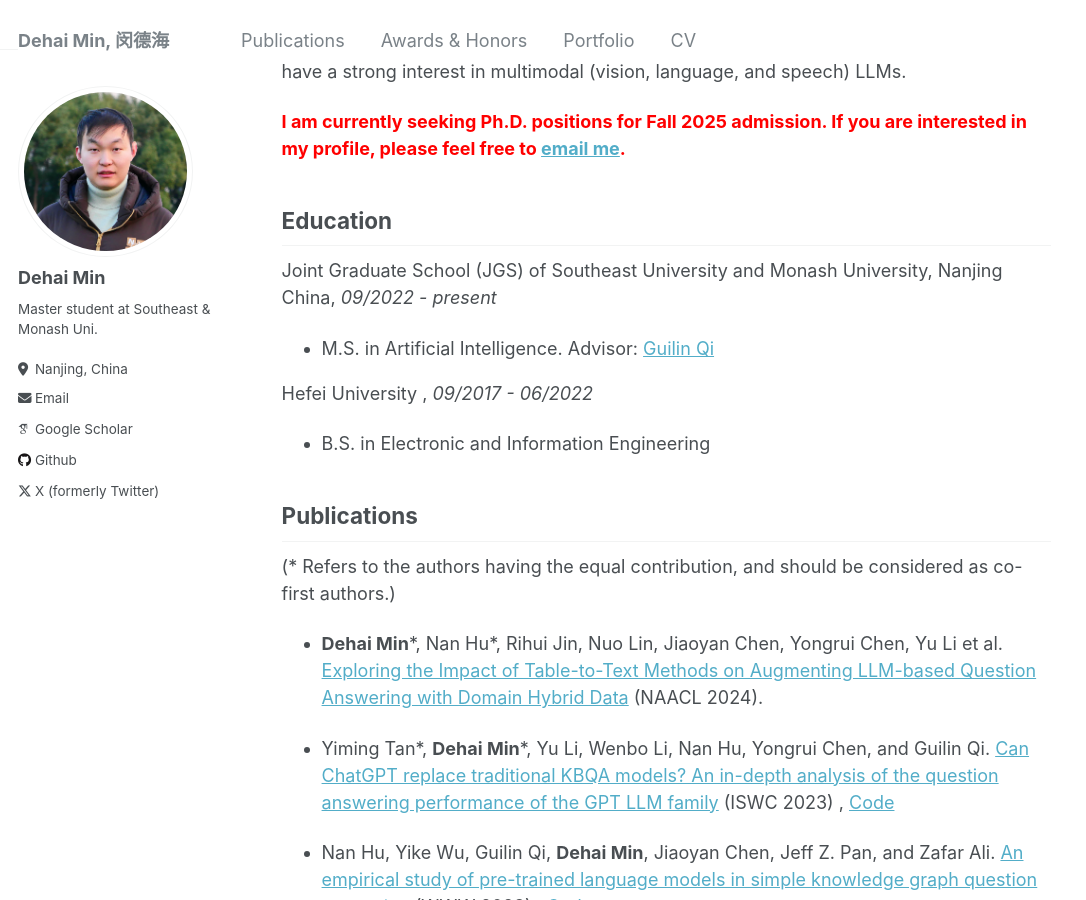
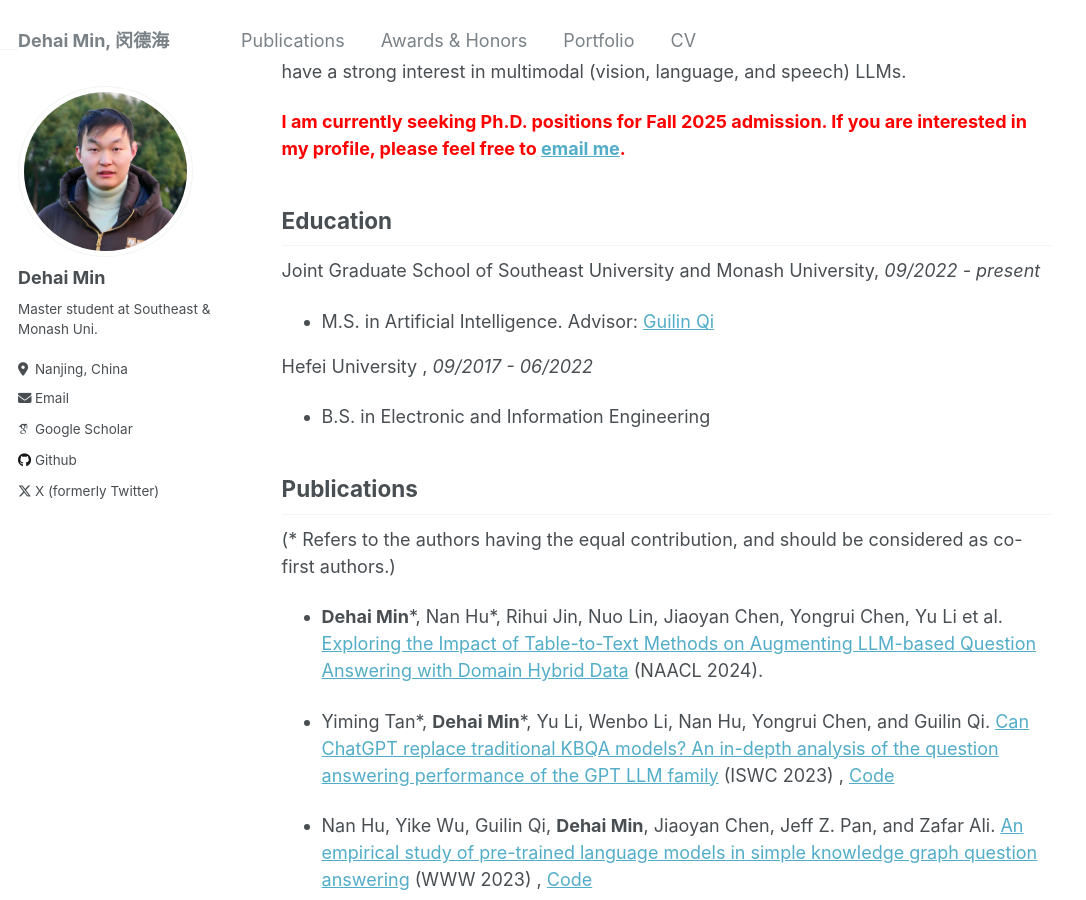
Before and after one commit to ZhishanQ/ZhishanQ.github.io, a Jekyll site: the page built from _pages/about.md, in a window 1280 px wide and 900 px high, scrolled down 337 px. Shown: the whole window, without its empty margins (0-1086 px from the left). Built offline with Jekyll 4.4.1, drawn with Linux system fonts in a browser that asks for light colours; some web fonts are replaced.

Commit message:
Update about.md

```diff
--- a/_pages/about.md
+++ b/_pages/about.md
@@ -16,7 +16,7 @@ My research fields include Natural Language Processing (NLP) and Knowledge Graph
 
 ## Education
 
-Joint Graduate School (JGS) of Southeast University and Monash University, Nanjing China, *09/2022 - present*
+Joint Graduate School of Southeast University and Monash University, *09/2022 - present*
 
 * M.S. in Artificial Intelligence. Advisor: [Guilin Qi](https://scholar.google.com/citations?user=1gw3LJQAAAAJ&hl=en)
 
```
